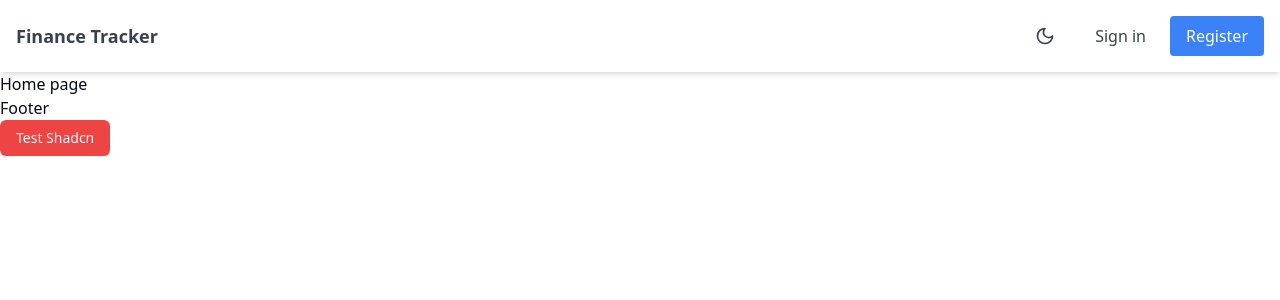
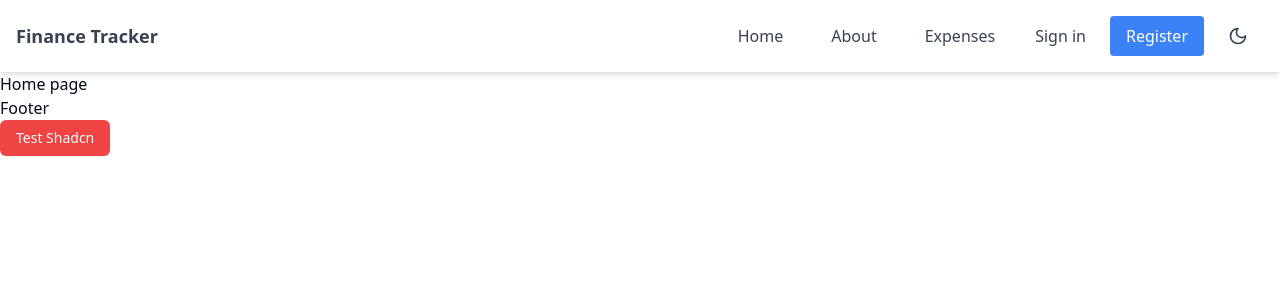
Before and after one commit to MHammad33/personal-finance-tracker, a React (Vite) app in the folder frontend/: page / in a window 1280 px wide. Shown: the top 300 px of the page. Built offline with nearby package versions, Linux system fonts and the light colour scheme; the HTML template or start-up script is replaced by a standard one.

Commit message:
Fix some issues of Header

```diff
--- a/frontend/src/components/header/DesktopNav.tsx
+++ b/frontend/src/components/header/DesktopNav.tsx
@@ -1,15 +1,35 @@
 import { FC } from "react";
 import { Link } from "react-router-dom";
 import { User } from "lucide-react";
-import { Button } from "../ui/button";
 
 interface DesktopNavProps {
 	isLoggedIn: boolean;
 }
 
-const DesktopNav: FC<DesktopNavProps> = ({ isLoggedIn }) =>
-	!isLoggedIn ? (
-		<div className="hidden md:flex space-x-2">
+const DesktopNav: FC<DesktopNavProps> = ({ isLoggedIn }) => (
+	<div className="hidden md:flex items-center space-x-2">
+		<div className="flex space-x-4">
+			<Link
+				to="/"
+				className="px-4 py-2 rounded transition-colors duration-200 hover:bg-gray-200 dark:hover:bg-gray-700"
+			>
+				Home
+			</Link>
+			<Link
+				to="/about"
+				className="px-4 py-2 rounded transition-colors duration-200 hover:bg-gray-200 dark:hover:bg-gray-700"
+			>
+				About
+			</Link>
+			<Link
+				to="/expenses"
+				className="px-4 py-2 rounded transition-colors duration-200 hover:bg-gray-200 dark:hover:bg-gray-700"
+			>
+				Expenses
+			</Link>
+		</div>
+		{!isLoggedIn ? (
+			<div className="flex space-x-2">
 				<Link
 					to="/login"
 					className="text-gray-700 dark:text-white hover:bg-gray-200 dark:hover:bg-gray-700 px-4 py-2 rounded"
@@ -18,15 +38,17 @@ const DesktopNav: FC<DesktopNavProps> = ({ isLoggedIn }) =>
 				</Link>
 				<Link
 					to="/signup"
-				className=" dark:text-white text-white bg-blue-500 hover:bg-blue-400 px-4 py-2 rounded"
+					className="text-white bg-blue-500 hover:bg-blue-400 px-4 py-2 rounded"
 				>
 					Register
 				</Link>
 			</div>
 		) : (
-		<Button variant="ghost" aria-label="User Profile">
-			<User size={20} className="text-inherit" />
-		</Button>
+			<button className="flex items-center text-gray-700 dark:text-white hover:bg-gray-200 dark:hover:bg-gray-700 px-4 py-2 rounded">
+				<User size={20} />
+			</button>
+		)}
+	</div>
 );
 
 export default DesktopNav;
--- a/frontend/src/components/header/Header.tsx
+++ b/frontend/src/components/header/Header.tsx
@@ -35,8 +35,8 @@ const Header: FC<HeaderProps> = ({ isLoggedIn }) => {
 			<MobileNav isMenuOpen={isMenuOpen} isLoggedIn={isLoggedIn} />
 
 			<div className="hidden md:flex items-center space-x-2">
+				<DesktopNav isLoggedIn={isLoggedIn} />
 				<DarkModeToggle />
-				<DesktopNav isLoggedIn={isLoggedIn} />
 			</div>
 		</header>
 	);
--- /dev/null
+++ b/frontend/src/pages/AboutPage.tsx
@@ -0,0 +1,4 @@
+const AboutPage = () => {
+	return <div>AboutPage</div>;
+};
+export default AboutPage;
--- a/frontend/src/routes/AppRoutes.tsx
+++ b/frontend/src/routes/AppRoutes.tsx
@@ -9,6 +9,7 @@ import {
 const Home = lazy(() => import("../pages/Homepage"));
 const Login = lazy(() => import("../pages/LoginPage"));
 const Signup = lazy(() => import("../pages/SignupPage"));
+const About = lazy(() => import("../pages/AboutPage"));
 
 const routes: RouteObject[] = [
 	{
@@ -18,6 +19,7 @@ const routes: RouteObject[] = [
 			{ path: "", element: <Home /> },
 			{ path: "login", element: <Login /> },
 			{ path: "signup", element: <Signup /> },
+			{ path: "about", element: <About /> },
 		],
 	},
 ];
```
Also changed, not shown: 1 other file (tests, documents, lock files or other folders). Lines whose indentation alone changed are shown as unchanged.
